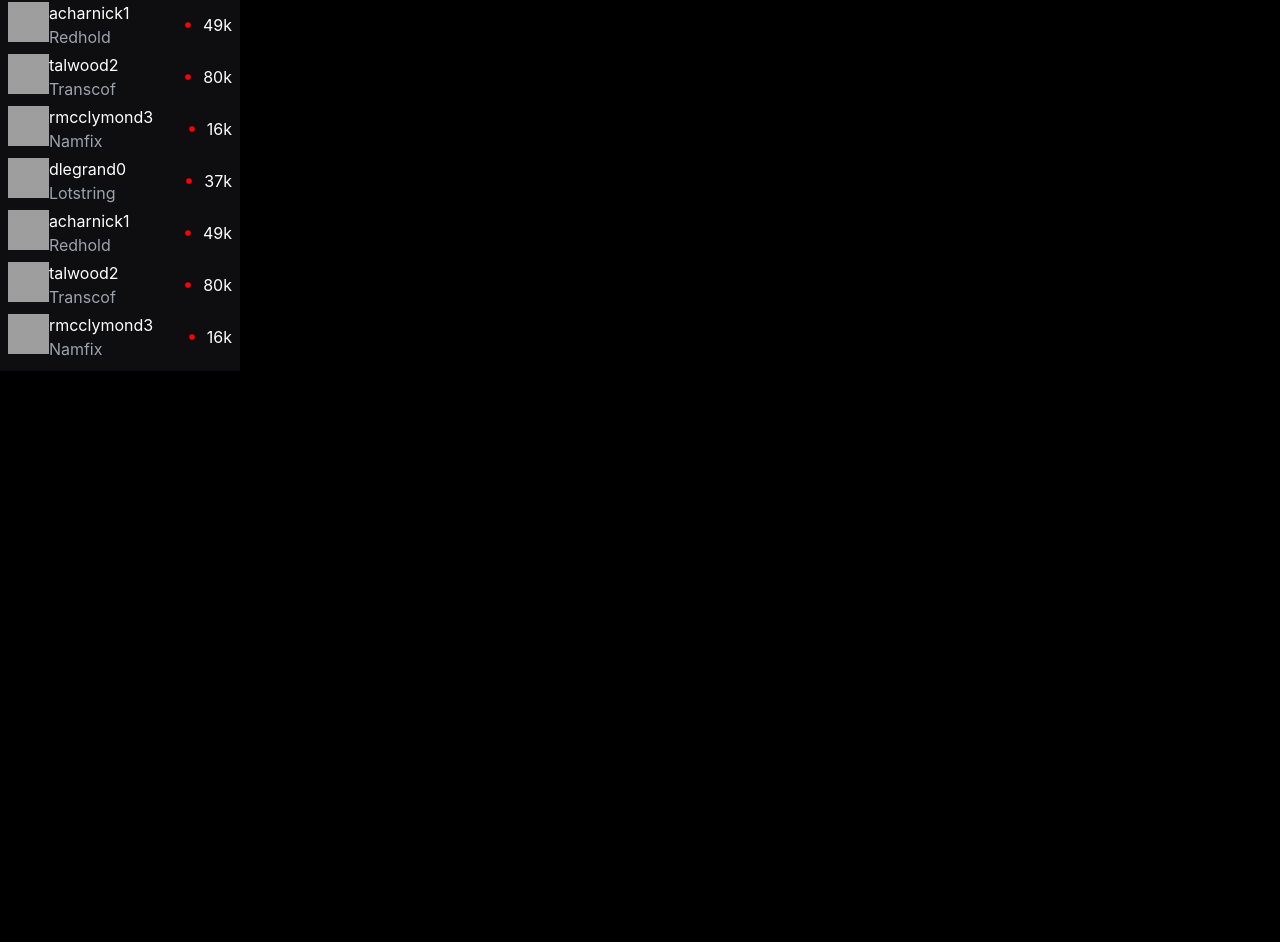
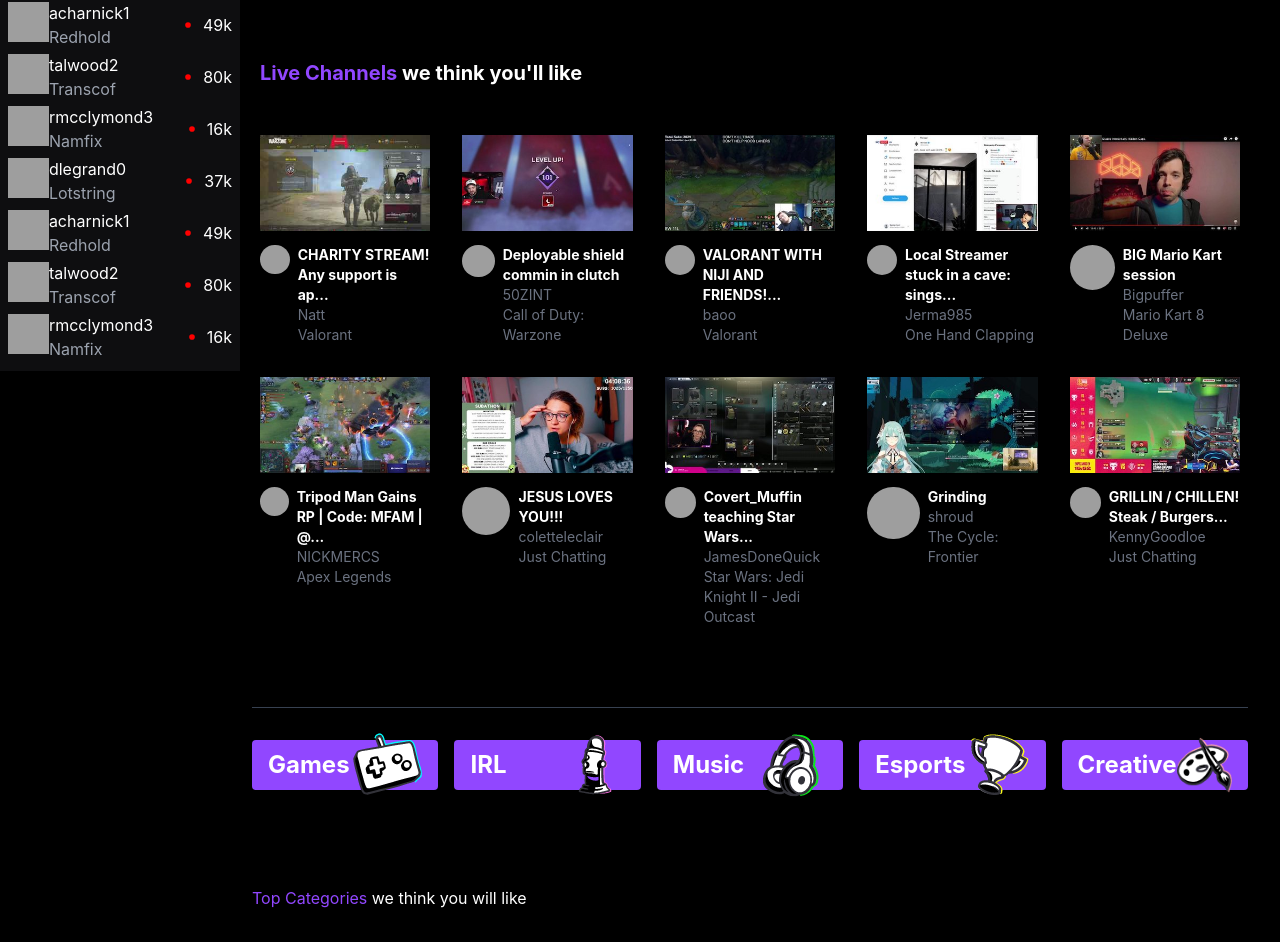
Before and after one commit to Tduncan14/twitchclone, a Next.js app: page / in a window 1280 px wide. Shown: the part 689-1631 px from the top of the page. Before the commit the page ends 1060 px from the top, so only its background shows below. Built offline with nearby package versions, Linux system fonts and the light colour scheme; no server answers; grey boxes are pictures that could not be loaded.

Commit message:
keep moving forward

```diff
--- /dev/null
+++ b/components/Caterogies.js
@@ -0,0 +1,12 @@
+import React from 'react'
+import CaterogiesItems from './CaterogiesItems'
+import Image from 'next/image'
+
+export default function Caterogies() {
+  return (
+    <div id="live" className="p-2 md:p-8">
+        <h2 className="text-xl font-bold px-2"></h2>
+        <span className="text-[#9147ff]">Top Categories</span> we think you will like
+    </div>
+  )
+}
--- /dev/null
+++ b/components/CaterogiesItems.js
@@ -0,0 +1,9 @@
+import React from 'react'
+
+export default function CaterogiesItems() {
+  return (
+    <div>
+
+    </div>
+  )
+}
--- /dev/null
+++ b/components/Hero.js
@@ -0,0 +1,23 @@
+import React from 'react';
+
+
+const Hero = () => {
+
+
+
+    return(
+        <div id="hero" className='p-2 md:p-8'>
+            <div className="relative overflow-hidden w-full pt-[56.25%]">
+            <iframe
+            className='absolute top-0 left-0 right-0 bottom-0 w-full h-full'
+            src="https://www.youtube.com/embed/I4o7eSKLN40"
+             title="YouTube video player" frameborder="0"
+            allow="accelerometer; autoplay; clipboard-write; encrypted-media; gyroscope; picture-in-picture"
+             allowfullscreen
+            ></iframe>
+            </div>
+        </div>
+    )
+}
+
+export default Hero
--- /dev/null
+++ b/components/Iconbar.js
@@ -0,0 +1,64 @@
+import React from 'react';
+import Remote from '../public/assets/remote.png';
+import Mic from '../public/assets/mic.png';
+import Headphones from '../public/assets/headphones.png';
+import Trophy from '../public/assets/trophy.png';
+import Paint from '../public/assets/paint.png';
+import Image from 'next/image';
+
+
+
+
+const IconBar = () => {
+
+
+
+    return(
+        <div className="p-2 md:p-8">
+
+
+            {/* container */}
+            <div className="grid sm:grid-cols-3 lg:grid-cols-5 gap-4 border-t border-gray-700 py-8">
+                {/* grid item */}
+                <div className="w-full h-[50px] bg-[#9147ff] flex justify-between items-center px-4 rounded">
+                    <p className="text-2xl font-bold">
+                        Games
+                    </p>
+                    <Image src={Remote} />
+                </div>
+
+                <div className="w-full h-[50px] bg-[#9147ff] flex justify-between items-center px-4 rounded">
+                    <p className="text-2xl font-bold">
+                          IRL
+                    </p>
+                    <Image src={Mic} />
+                </div>
+
+                <div className="w-full h-[50px] bg-[#9147ff] flex justify-between items-center px-4 rounded">
+                    <p className="text-2xl font-bold">
+                        Music
+                    </p>
+                    <Image src={Headphones} />
+                </div>
+
+                <div className="w-full h-[50px] bg-[#9147ff] flex justify-between items-center px-4 rounded">
+                    <p className="text-2xl font-bold">
+                       Esports
+                    </p>
+                    <Image src={Trophy} />
+                </div>
+                <div className="w-full h-[50px] bg-[#9147ff] flex justify-between items-center px-4 rounded">
+                    <p className="text-2xl font-bold">
+                        Creative
+                    </p>
+                    <Image src={Paint} />
+                </div>
+
+            </div>
+
+        </div>
+    )
+}
+
+
+export default IconBar
--- a/components/Layout.js
+++ b/components/Layout.js
@@ -1,3 +1,4 @@
+import LiveChannels from './LiveChannels';
 import  Main  from './Main';
 import Sidemenu from './Sidemenu';
 
@@ -12,6 +13,7 @@
         <div className="pt-[60px] flex w-full">
             <Sidemenu />
             <Main />
+
         </div>
     )
 }
--- /dev/null
+++ b/components/LiveChannelItem.js
@@ -0,0 +1,24 @@
+import React from 'react';
+import Image from 'next/image';
+
+function LiveChannelItem({img,profile_img,title = 'null',user ='null',game ='null'}) {
+  return (
+    <div className="p-2">
+        <Image src={img} />
+        <div className='flex pt-2'>
+            <div className="pr-2">
+                <Image src={profile_img}  width="60"  height="60" className="rounded-full"/>
+            </div>
+
+            <div>
+                <p className="text-sm font-bold">{title}</p>
+                <p className="text-sm text-gray-500">{user}</p>
+                <p className="text-sm text-gray-500">{game}</p>
+            </div>
+        </div>
+
+    </div>
+  )
+}
+
+export default LiveChannelItem
--- /dev/null
+++ b/components/LiveChannels.js
@@ -0,0 +1,100 @@
+import React from 'react'
+import LiveChannelItem from './LiveChannelItem'
+import Live1 from '../public/assets/live/live1.jpeg';
+import Live2 from '../public/assets/live/live2.jpeg';
+import Live3 from '../public/assets/live/live3.jpeg';
+import Live4 from '../public/assets/live/live4.jpeg';
+import Live5 from '../public/assets/live/live5.jpeg';
+import Live6 from '../public/assets/live/live6.jpeg';
+import Live7 from '../public/assets/live/live7.jpeg';
+import Live8 from '../public/assets/live/live8.jpeg';
+import Live9 from '../public/assets/live/live9.jpeg';
+import Live10 from '../public/assets/live/live10.jpeg';
+
+
+function LiveChannels() {
+  return (
+    <div id="live" className="p-2 md:p-8">
+        <h2 className='text-xl font-bold px-2 py-8'>
+            <span className="text-[#9147ff]">Live Channels</span> we think you'll like
+        </h2>
+        {/* container */}
+
+        <div className="grid sm:grid-cols-2 md:grid-cols-3 xl:grid-cols-5 gap-4 py-2">
+            <LiveChannelItem img={Live1}
+            profile_img="https://static-cdn.jtvnw.net/jtv_user_pictures/4c0adb78-f81c-4dd3-bca7-61146eb163b9-profile_image-70x70.png"
+            title="CHARITY STREAM! Any support is ap..."
+            user="Natt"
+            game='Valorant'
+            />
+                  <LiveChannelItem
+          img={Live2}
+          profile_img='https://static-cdn.jtvnw.net/jtv_user_pictures/5d92c6c6-69f6-4d4e-8fc3-aeb9da5e6260-profile_image-50x50.png'
+          title='Deployable shield commin in clutch'
+          user='50ZINT'
+          game='Call of Duty: Warzone'
+        />
+        <LiveChannelItem
+          img={Live3}
+          profile_img='https://static-cdn.jtvnw.net/jtv_user_pictures/26fac640-e78a-49f4-8ab2-8d12b92574c6-profile_image-50x50.png'
+          title='VALORANT WITH NIJI AND FRIENDS!...'
+          user='baoo'
+          game='Valorant'
+        />
+        <LiveChannelItem
+          img={Live4}
+          profile_img='https://static-cdn.jtvnw.net/jtv_user_pictures/jerma985-profile_image-447425e773e6fd5c-50x50.jpeg'
+          title='Local Streamer stuck in a cave: sings...'
+          user='Jerma985'
+          game='One Hand Clapping'
+        />
+        <LiveChannelItem
+          img={Live5}
+          profile_img='https://static-cdn.jtvnw.net/jtv_user_pictures/bed3ea39-265b-4632-b866-598bb8c045dd-profile_image-50x50.png'
+          title='BIG Mario Kart session'
+          user='Bigpuffer'
+          game='Mario Kart 8 Deluxe'
+        />
+        <LiveChannelItem
+          img={Live6}
+          profile_img='https://static-cdn.jtvnw.net/jtv_user_pictures/b3c347ed-1a7a-40a2-8bee-8a7c4426eb33-profile_image-50x50.png'
+          title='Tripod Man Gains RP | Code: MFAM | @...'
+          user='NICKMERCS'
+          game='Apex Legends'
+        />
+        <LiveChannelItem
+          img={Live7}
+          profile_img='https://static-cdn.jtvnw.net/jtv_user_pictures/25911b2f-6077-4e46-b66e-25f1655f09f6-profile_image-50x50.png'
+          title='JESUS LOVES YOU!!!'
+          user='coletteleclair'
+          game='Just Chatting'
+        />
+        <LiveChannelItem
+          img={Live8}
+          profile_img='https://static-cdn.jtvnw.net/jtv_user_pictures/b3fc1f16-0818-4121-8711-c31b9469bc21-profile_image-50x50.png'
+          title='Covert_Muffin teaching Star Wars...'
+          user='JamesDoneQuick'
+          game='Star Wars: Jedi Knight II - Jedi Outcast'
+        />
+        <LiveChannelItem
+          img={Live9}
+          profile_img='https://static-cdn.jtvnw.net/jtv_user_pictures/7ed5e0c6-0191-4eef-8328-4af6e4ea5318-profile_image-50x50.png'
+          title='Grinding'
+          user='shroud'
+          game='The Cycle: Frontier'
+        />
+        <LiveChannelItem
+          img={Live10}
+          profile_img='https://static-cdn.jtvnw.net/jtv_user_pictures/958d17a9-0c82-4210-8376-7e3c00a006f5-profile_image-50x50.png'
+          title='GRILLIN / CHILLEN! Steak / Burgers...'
+          user='KennyGoodloe'
+          game='Just Chatting'
+        />
+        </div>
+
+
+    </div>
+  )
+}
+
+export default LiveChannels
--- a/components/Main.js
+++ b/components/Main.js
@@ -1,8 +1,15 @@
-
+import LiveChannels from "./LiveChannels"
+import Hero from './Hero'
+import Iconbar from './Iconbar'
+import Caterogies from './Caterogies'
 
 function Main() {
   return (
-    <div>
+    <div className="absolute left-[64px] xl:left-[220px]">
+      <Hero />
+      <LiveChannels />
+      <Iconbar />
+    <Caterogies />
 
     </div>
   )
--- a/next.config.js
+++ b/next.config.js
@@ -8,6 +8,7 @@
     domains:[
       "avatars.githubusercontent.com",
        "robohash.org",
+       "static-cdn.jtvnw.net"
 
     ]
   }
```
